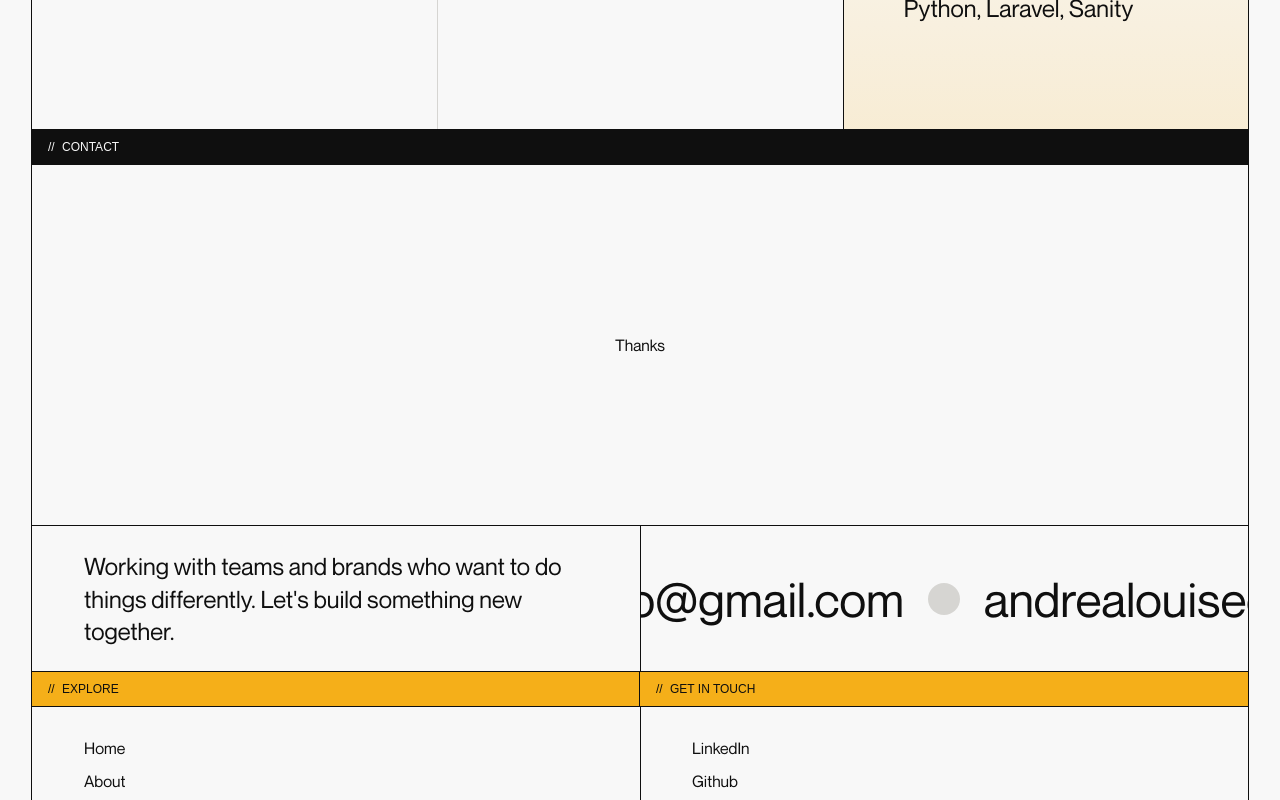
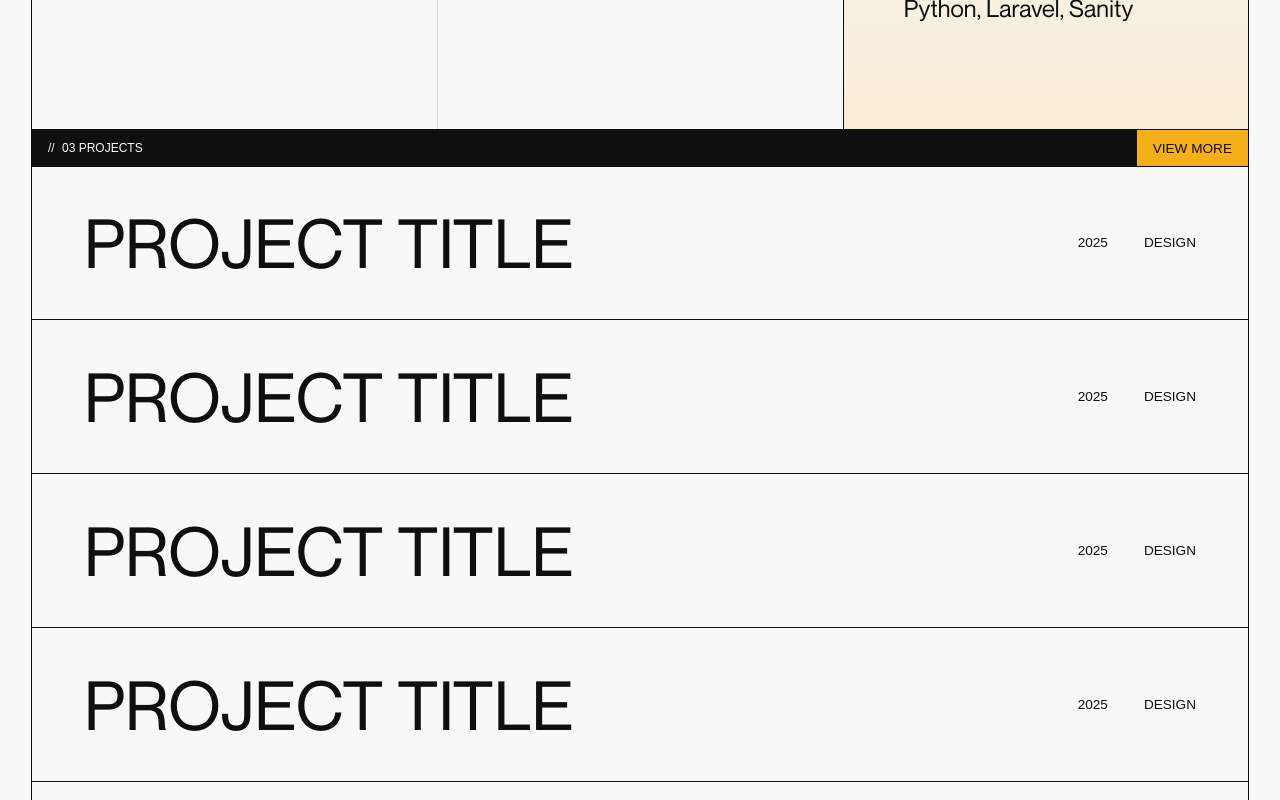
Before and after one commit to andreadayo/portfolio-2025, a Next.js app: page / in a window 1280 px wide. Shown: the part 1840-2640 px from the top of the page. Built offline with nearby package versions, Linux system fonts and the light colour scheme; a web font is replaced by a local one.

Commit message:
feat(home-project): create projects section

```diff
--- a/src/app/page.tsx
+++ b/src/app/page.tsx
@@ -2,6 +2,7 @@ import { PaddingWrapper } from "@components/PaddingWrapper/styles";
 import Hero from "@components/Home/Hero";
 import About from "@components/Home/About";
 import Technologies from "@components/Home/Technologies";
+import Projects from "@components/Home/Projects";
 
 export default function Home() {
   return (
@@ -10,6 +11,7 @@ export default function Home() {
         <Hero />
         <About />
         <Technologies />
+        <Projects />
       </PaddingWrapper>
     </>
   );
--- /dev/null
+++ b/src/components/Home/Projects/index.tsx
@@ -0,0 +1,31 @@
+"use client";
+
+import { Divider } from "@components/Divider";
+import {
+  ProjectsContainer,
+  ProjectRow,
+  Title,
+  DetailsRow,
+  Detail,
+} from "./styles";
+
+export default function Projects() {
+  return (
+    <>
+      <Divider type="black" ctaLabel="View More" href="/projects">
+        03 Projects
+      </Divider>
+      <ProjectsContainer>
+        {Array.from({ length: 5 }, (_, index) => (
+          <ProjectRow key={index}>
+            <Title>Project Title</Title>
+            <DetailsRow>
+              <Detail>2025</Detail>
+              <Detail>Design</Detail>
+            </DetailsRow>
+          </ProjectRow>
+        ))}
+      </ProjectsContainer>
+    </>
+  );
+}
--- /dev/null
+++ b/src/components/Home/Projects/styles.tsx
@@ -0,0 +1,66 @@
+import styled from "styled-components";
+import { SubtitleXS, TitleXL } from "@/tokens/typography";
+
+export const ProjectsContainer = styled.div`
+  width: 100%;
+  display: flex;
+  flex-direction: column;
+  outline: 0.063rem solid ${({ theme }) => theme.borderColor};
+`;
+
+export const ProjectRow = styled.div`
+  width: 100%;
+  padding: 1.5rem 1.5rem;
+  display: flex;
+  flex-direction: column;
+  justify-content: space-between;
+  align-items: flex-start;
+  gap: 0.75rem;
+  border-bottom: 0.063rem solid ${({ theme }) => theme.borderColor};
+
+  @media only screen and (min-width: ${({ theme }) => theme?.breakpoint?.sm}) {
+    padding: 1.5rem 2.5rem;
+  }
+
+  @media only screen and (min-width: ${({ theme }) => theme?.breakpoint?.md}) {
+    padding: 2.25rem 3.25rem;
+    flex-direction: row;
+    align-items: center;
+    gap: 1.5rem;
+  }
+`;
+
+export const Title = styled(TitleXL)`
+  width: 100%;
+  overflow: hidden;
+  text-overflow: ellipsis;
+  white-space: nowrap;
+  color: ${({ theme }) => theme.contentColor};
+  text-transform: uppercase;
+
+  @media only screen and (min-width: ${({ theme }) => theme?.breakpoint?.sm}) {
+    font-size: ${({ theme }) => theme?.fontSize?.gigantic};
+  }
+
+  @media only screen and (min-width: ${({ theme }) => theme?.breakpoint?.lg}) {
+    font-size: ${({ theme }) => theme?.fontSize?.xxgigantic};
+  }
+`;
+
+export const DetailsRow = styled.div`
+  display: flex;
+  gap: 1.25rem;
+
+  @media only screen and (min-width: ${({ theme }) => theme?.breakpoint?.sm}) {
+    gap: 2.25rem;
+  }
+`;
+
+export const Detail = styled(SubtitleXS)`
+  color: ${({ theme }) => theme.contentColor};
+  text-transform: uppercase;
+
+  @media only screen and (min-width: ${({ theme }) => theme?.breakpoint?.sm}) {
+    font-size: ${({ theme }) => theme?.fontSize?.sm};
+  }
+`;
```
